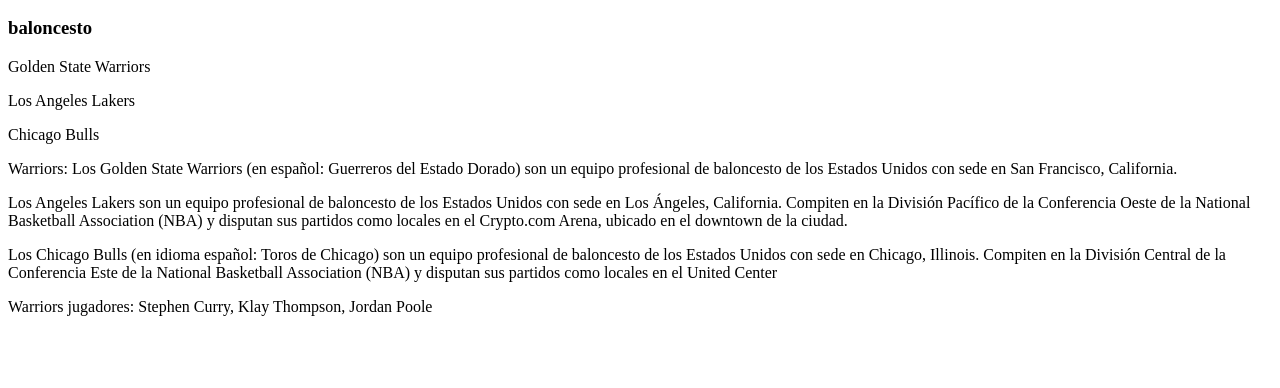
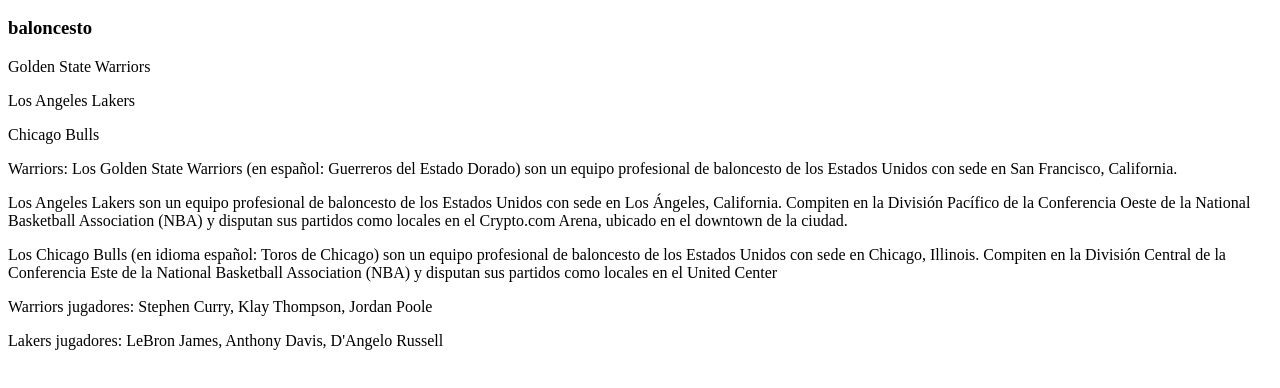
Before and after one commit to yerovyespitia/repositorio-examen, a plain HTML site: page index.html in a window 1280 px wide. Shown: the part 110-498 px from the top of the page. Drawn offline with Linux system fonts and the light colour scheme.

Commit message:
jugadores lakers

```diff
--- a/index.html
+++ b/index.html
@@ -33,5 +33,6 @@
       en el United Center
     </p>
     <p>Warriors jugadores: Stephen Curry, Klay Thompson, Jordan Poole</p>
+    <p>Lakers jugadores: LeBron James, Anthony Davis, D'Angelo Russell</p>
   </body>
 </html>
```
